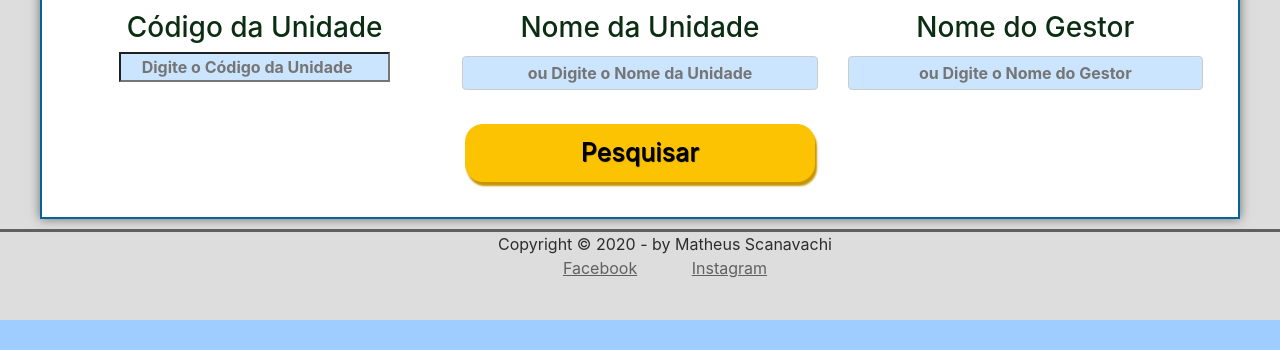
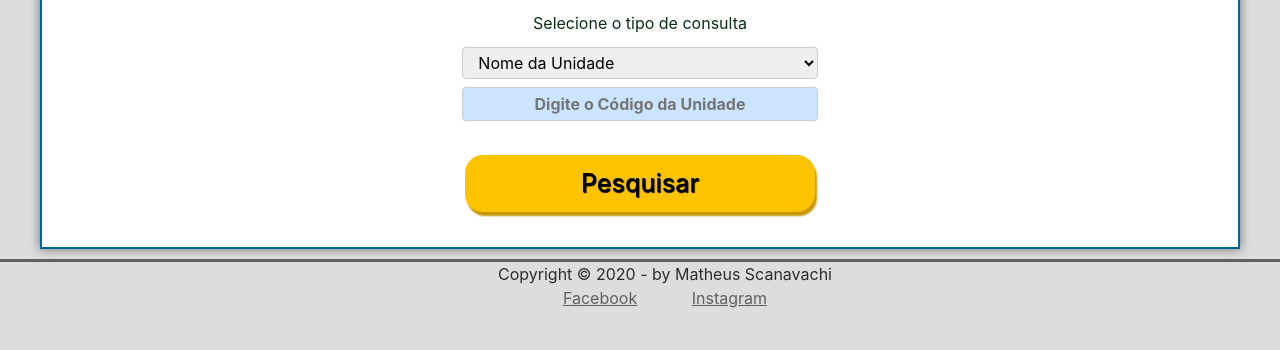
Before and after one commit to Themenestrel/Projeto_Sici, a Django app: template sici_site/templates/sici_site/home.html in a window 1280 px wide. Shown: the part 541-891 px from the top of the page. Before the commit the page ends 861 px from the top, so only its background shows below. Run offline with Django 3.2, Linux system fonts and the light colour scheme; the template is opened without the code that fills it, so the values that code supplies are empty; some libraries are stand-ins or nearby versions.

Commit message:
alteração no arquivo base.html

```diff
--- a/sici_site/templates/sici_site/home.html
+++ b/sici_site/templates/sici_site/home.html
@@ -24,25 +24,24 @@
         <h1>Sistema Integrado de Consulta Institucional</h1>
         <img id="icone_tcm" src="static/imagens/Logotipo_v02/logo_tcmrj_horizontal_GRADIENTE-RGB.png" width="42%"/>
     </div>
-    <form action='/' method="GET">
-        {% csrf_token %}
-        <div class="container">
-            <div class="row">
-                    <div class="col-sm-4">
-                        <h3>Código da Unidade</h3>
-                        <input id="cod_ua" type="number" placeholder="Digite o Código da Unidade" value="" name="cd_ua">
-                    </div>
+    <div class="container">
+        <div class="row">
+            <div class="col-sm-4"></div>
 
-                    <div class="col-sm-4">
-                        <h3>Nome da Unidade</h3>
-                        <input id="nome" type="text" placeholder="ou Digite o Nome da Unidade" value="" name="nome_ua"><br>
-                    </div>
+            <div class="col-sm-4">
+                <form action='/' method="GET">
+                    {% csrf_token %}
+                    <label for="tipo_consulta">Selecione o tipo de consulta</label>
+                    <select id="tipo_consulta" name="consulta" onchange="inputTipo(this.value)">
+                        <option value="cod_ua" selected>Código da Unidade</option>
+                        <option value="nome" selected>Nome da Unidade</option>
+                        <option value="gestor">Nome do Gestor</option>
+                    </select>
 
-                    <div class="col-sm-4">
-                        <h3>Nome do Gestor</h3>
-                        <input id="gestor" type="text"  placeholder="ou Digite o Nome do Gestor" value="" name="titular">
-                    </div>
+                    <input id="busca" type="text" placeholder="Digite o Código da Unidade" value="" name="busca" required><br>
                     <button type="submit">Pesquisar<i class="fa fa-search"></i></button>
+                </form>
+            </div>
 
         {% if dados_totais %}
             <table class="table" id="tabela_cd_ua">
@@ -213,5 +212,6 @@
         <a href="https://www.instagram.com/matheusscanavachi/" target="_blank">Instagram<a/>
     </p>
 </footer>
+<script src="static\js\input.js"></script>
 </body>
 </html>
```
